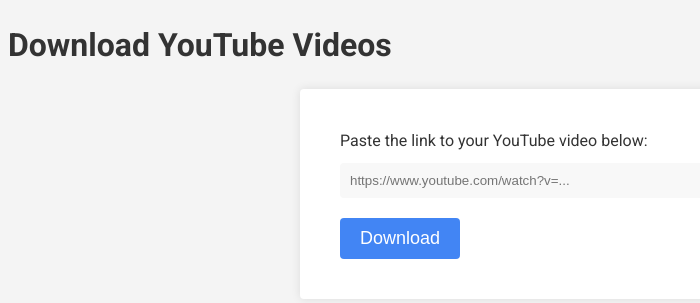
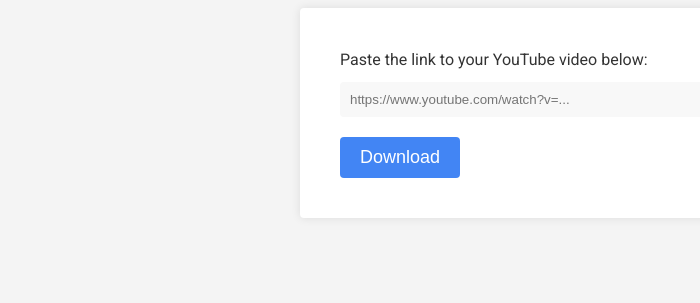
Before and after one commit to anbelko/py-youtube-webapp, a Flask app: page / in a window 1280 px wide. Shown: the top 303 px of the page, without its empty margins (0-700 px from the left). Run offline with Flask 3, Linux system fonts and the light colour scheme.

Commit message:
remove useless info

```diff
--- a/templates/index.html
+++ b/templates/index.html
@@ -79,7 +79,6 @@
     </style>
 </head>
 <body>
-    <h1>Download YouTube Videos</h1>
     <form id="download-form" action="{{ url_for('download') }}" method="post">
         <label for="url">Paste the link to your YouTube video below:</label>
         <input type="text" name="url" id="url" placeholder="https://www.youtube.com/watch?v=...">
```
